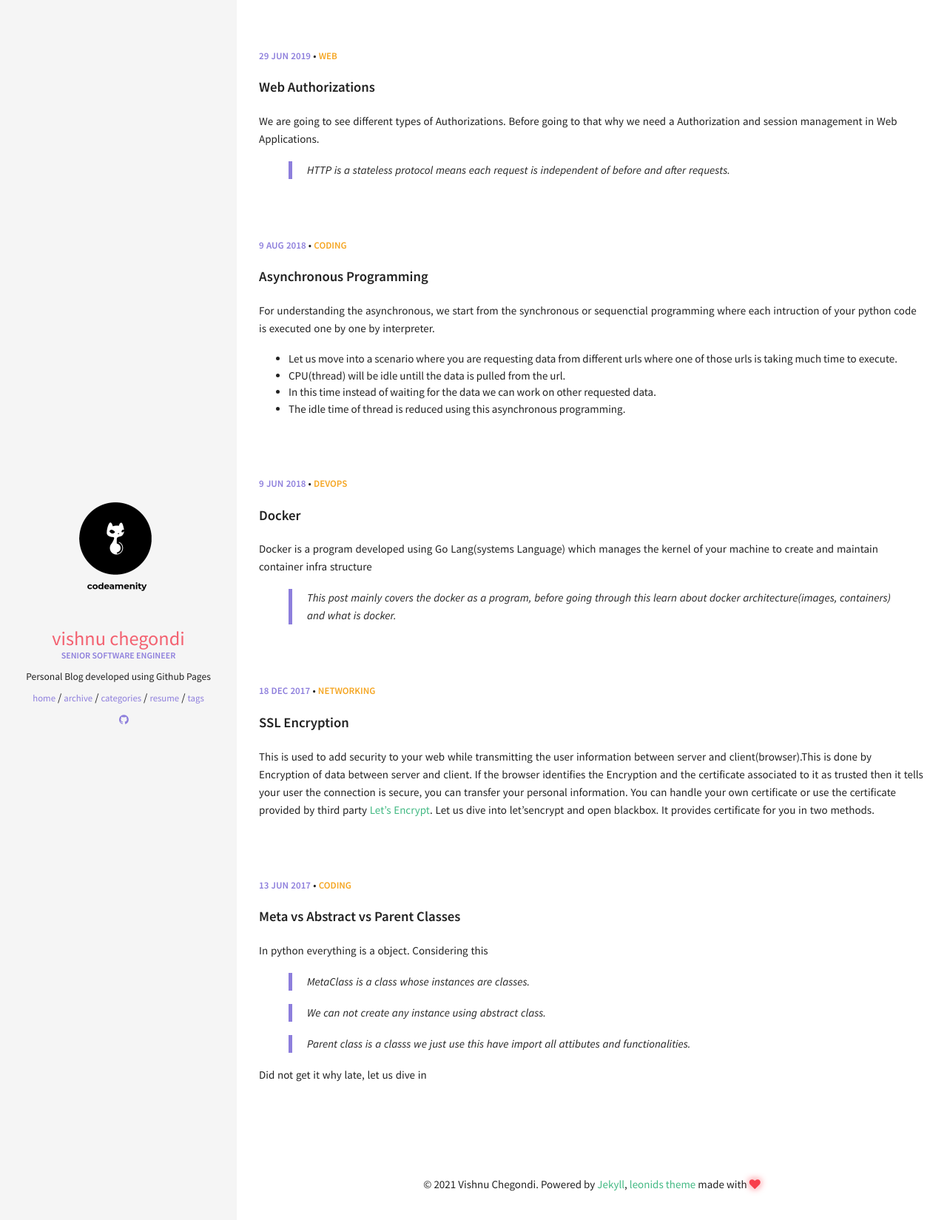
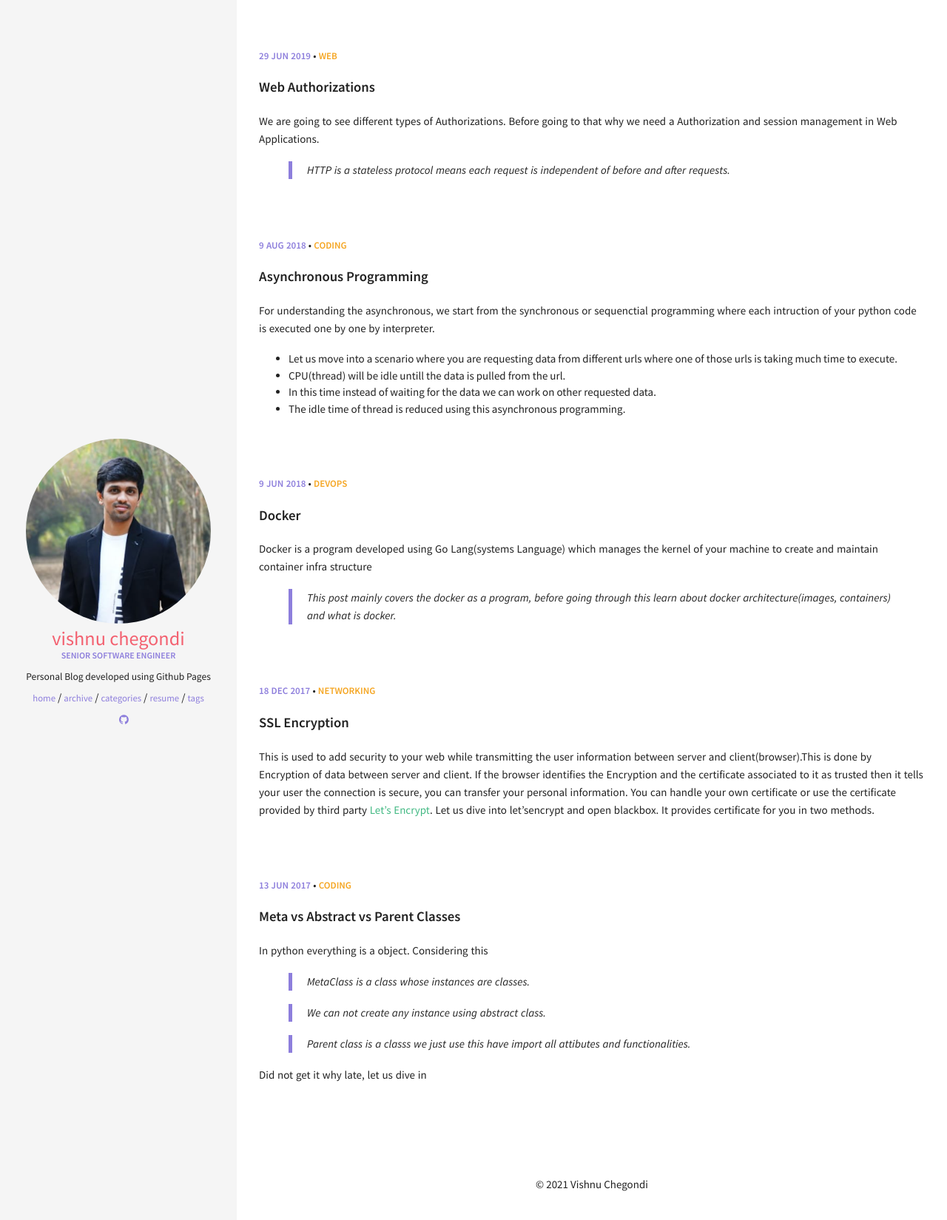
Before and after one commit to vishnu-chegondi/vishnu-chegondi.github.io, a Jekyll site: the page built from index.html, in a window 1280 px wide. Shown: the top 1649 px of the page at 74% size. Built offline with Jekyll 4.4.1, drawn with Linux system fonts in a browser that asks for light colours.

Commit message:
Blog | Update profile pic and footer

```diff
--- a/_config.yml
+++ b/_config.yml
@@ -34,7 +34,7 @@
 #
 owner:
   name: Vishnu Chegondi
-  avatar: Codeamenity.png
+  avatar: avatar.png
   job: "Senior Software Engineer"
   bio: "Personal Blog developed using Github Pages"
   email:
--- a/_includes/footer.html
+++ b/_includes/footer.html
@@ -1,3 +1,3 @@
 <footer>
-  &copy; {{ site.time | date: '%Y' }} {{ site.owner.name }}. Powered by <a href="http://jekyllrb.com/">Jekyll</a>, <a href="http://github.com/renyuanz/leonids/">leonids theme</a> made with <i class="fa fa-heart heart-icon"></i>
+  &copy; {{ site.time | date: '%Y' }} {{ site.owner.name }}
 </footer>
```
Also changed, not shown: README.md, img/avatar.png (added), 1 other file.
